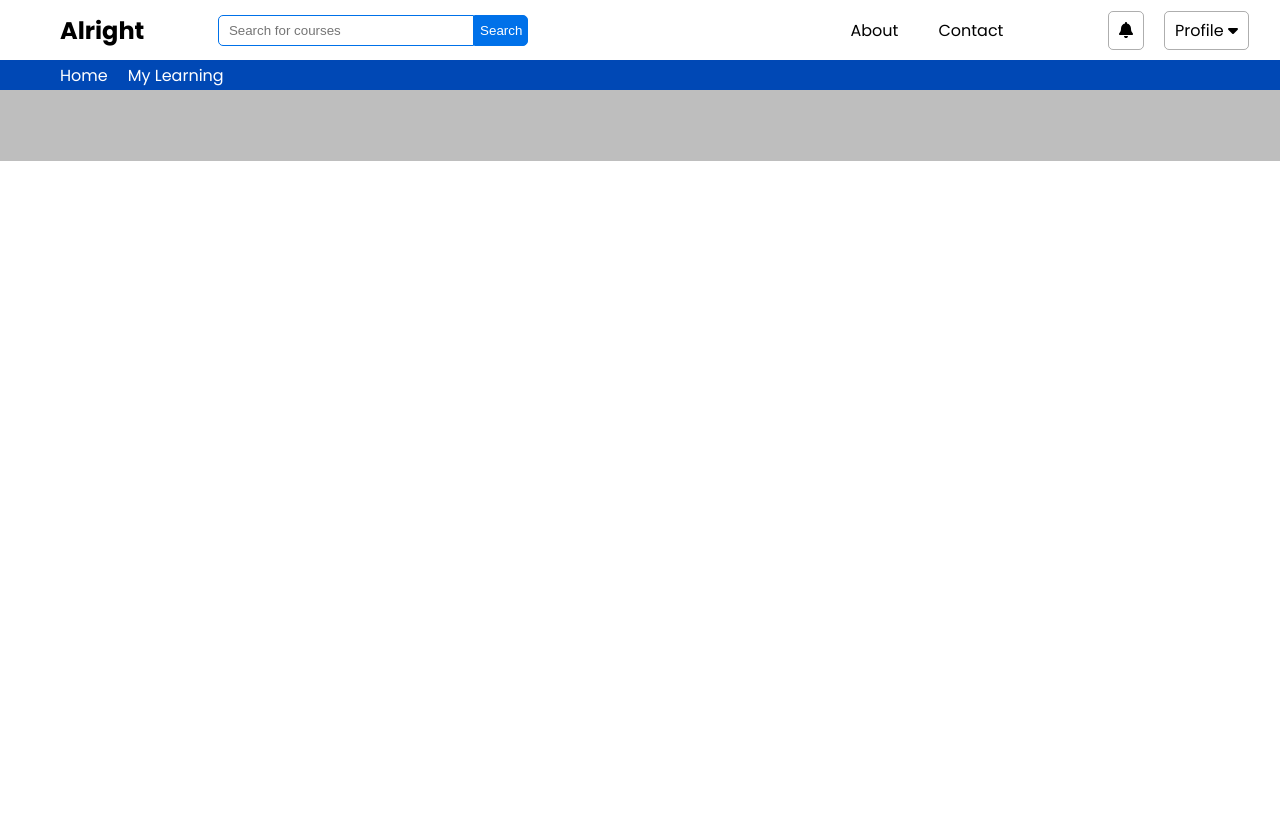
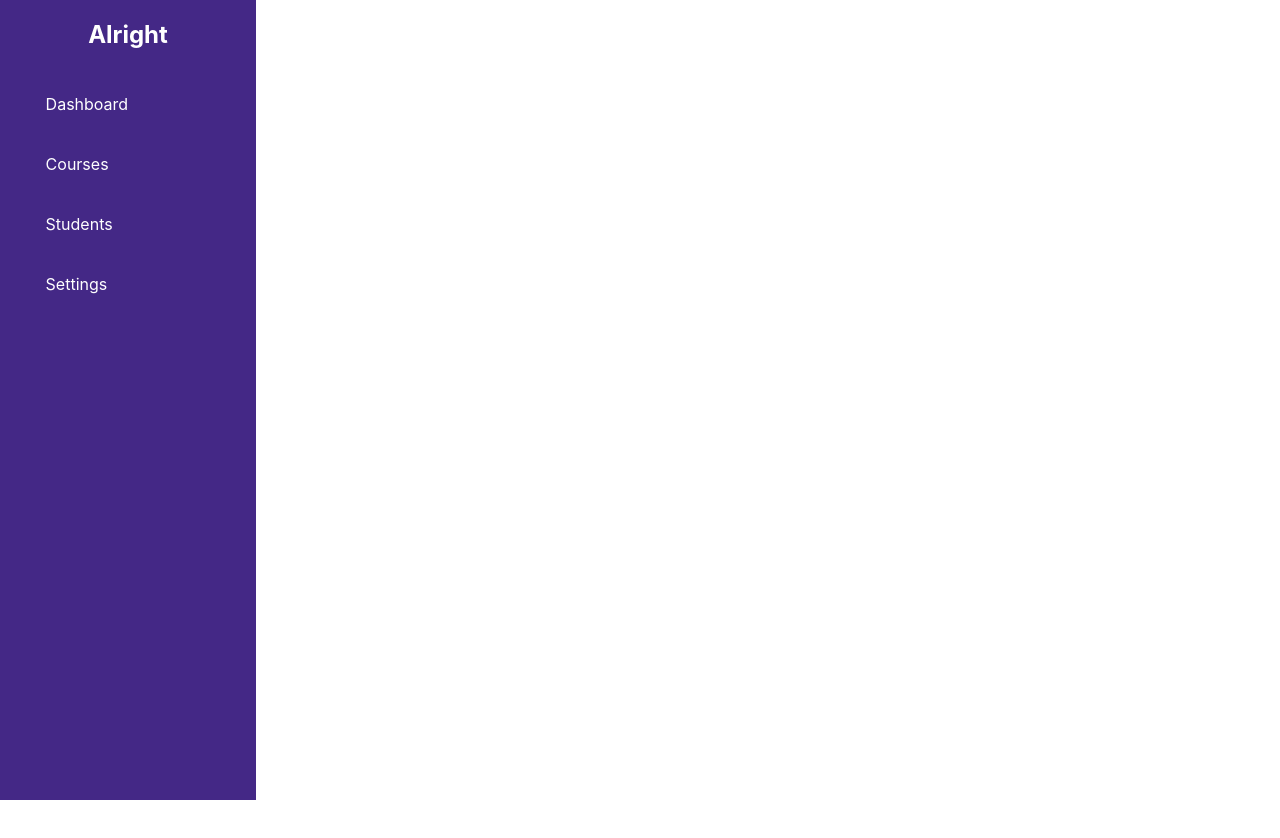
Before and after one commit to kirusanth-08/OnlineLearningPlatform-DS, a React (Create React App) app in the folder frontend/: page / in a window 1280 px wide. Shown: the top 838 px of the page. After the commit the page ends 800 px from the top, so only its background shows below. Built offline with nearby package versions, Linux system fonts and the light colour scheme.

Commit message:
Refactor Navbar component styling, add search functionality, and update dependencies

```diff
--- a/frontend/src/App.js
+++ b/frontend/src/App.js
@@ -1,12 +1,14 @@
 import './App.css';
 import Navbar from './components/Navbar/Navbar';
 import ContinueLearning from './components/ContinueLearning/ContinueLearning';
+import Dashboard from './Instructor/pages/Dashboard';
 
 function App() {
   return (
     <div className="App">
-      <Navbar />
-      <ContinueLearning />
+      {/* <Navbar />
+      <ContinueLearning /> */}
+      <Dashboard />
     </div>
   );
 }
--- /dev/null
+++ b/frontend/src/Instructor/components/Navbar/InsNavbar.css
@@ -0,0 +1,3 @@
+.insNavbar {
+    width: 100%;
+}
--- /dev/null
+++ b/frontend/src/Instructor/components/Navbar/InsNavbar.jsx
@@ -0,0 +1,14 @@
+import React from 'react'
+import './InsNavbar.css'
+
+const Navbar = () => {
+  return (
+    <div className='insNavbar'>
+        <div className='navbar-logo'>
+            <a href='#'>Logo</a>
+        </div>
+    </div>
+  )
+}
+
+export default Navbar
--- /dev/null
+++ b/frontend/src/Instructor/pages/Dashboard.css
@@ -0,0 +1,42 @@
+.instructor-dashboard {
+    width: 100%;
+    display: flex;
+    color: white;
+}
+
+.instructor-dashboard .sidebar {
+    background-color: rgb(68, 40, 134);
+    width: 20%;
+    height: 100vh;
+}
+
+.instructor-dashboard .logo {
+    width: 100%;
+    padding: 20px;
+    text-align: center;
+    font-size: 1.5rem;
+    font-weight: 700;
+}
+
+.instructor-dashboard .sidebar .nav-links {
+    display: flex;
+    flex-direction: column;
+    align-items: center;
+}
+
+.instructor-dashboard .sidebar .nav-links a {
+    margin-top: 10px;
+    width: 80%;
+    padding: 15px 20px;
+    transition: 0.6s ease;
+    border-radius: 10px;
+}
+
+.instructor-dashboard .sidebar .nav-links a:hover {
+    color: rgb(68, 40, 134);
+    background-color: white;
+}
+
+.instructor-dashboard .main-content {
+    background-color: rgba(255, 255, 255, 0.327);
+}
--- /dev/null
+++ b/frontend/src/Instructor/pages/Dashboard.jsx
@@ -0,0 +1,24 @@
+import React from 'react'
+import InsNavbar from '../components/Navbar/InsNavbar'
+import './Dashboard.css'
+
+const Dashboard = () => {
+  return (
+    <div className='instructor-dashboard'>
+      <div className='sidebar'>
+        <div className='logo'>Alright</div>
+        <div className='nav-links'>
+          <a href='#'>Dashboard</a>
+          <a href='#'>Courses</a>
+          <a href='#'>Students</a>
+          <a href='#'>Settings</a>
+        </div>
+      </div>
+      <div className='main-content'>
+
+      </div>
+    </div>
+  )
+}
+
+export default Dashboard
--- a/frontend/src/index.css
+++ b/frontend/src/index.css
@@ -1,4 +1,4 @@
-@import url('https://fonts.googleapis.com/css2?family=Poppins:wght@400;500;700&display=swap');
+/* @import url('https://fonts.googleapis.com/css2?family=Poppins:wght@400;500;700&display=swap'); */
 
 * {
   margin: 0;
```
